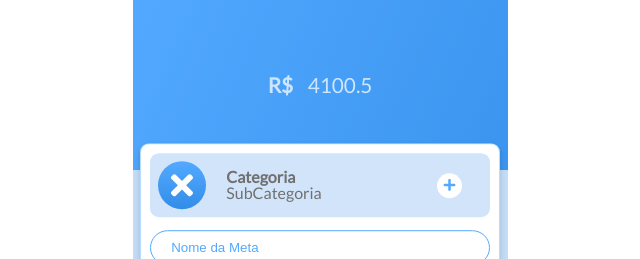
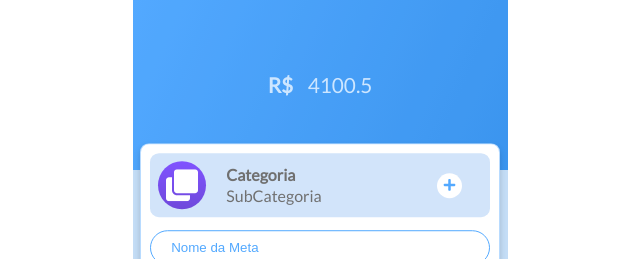
Before and after one commit to marcoshenriquemaia/contas-react, a React (Create React App) app: page / in a window 1280 px wide. Both pictures are taken after a click on the button "Nova Meta". Shown: the top 259 px of the page, without its empty margins (320-960 px from the left). Built offline with nearby package versions, Linux system fonts and the light colour scheme.

Commit message:
feature: adicionando categorias corretas

```diff
--- a/src/components/category-selector/index.js
+++ b/src/components/category-selector/index.js
@@ -3,44 +3,115 @@ import { Container, WapperSelector } from "./style.js";
 import SelectableItem from "../selectable-item/index.js";
 import ButtonSelector from "../shared/button-selector/index.js";
 
-const categoryItem = {
-  title: "Categoria",
-  name: 'Praia',
-};
-
-
-const categorys = [categoryItem, categoryItem, categoryItem];
+const categorys = [
+  {
+    title: "Supermercado",
+    name: "Higiene",
+    icon: 'supermarket'
+  },
+  {
+    title: "Lazer",
+    name: "Cinema",
+    icon: 'recreation'
+  },
+  {
+    title: "Transporte",
+    name: "Uber",
+    icon: 'transport'
+  },
+  {
+    title: "Educação",
+    name: "Material Escola",
+    icon: 'education'
+  },
+  {
+    title: "Jogos",
+    name: "x-box",
+    icon: 'games'
+  },
+  {
+    title: "Alimentação",
+    name: "Fast-food",
+    icon: 'food'
+  },
+];
 
 const CategorySelector = props => {
-  const {setCategory, setSubCategory, setWalletSelected, setCategorySelected, type, setArrayWallet, arrayWallet} = props;
+  const {
+    setCategory,
+    setSubCategory,
+    setWalletSelected,
+    setCategorySelected,
+    type,
+    setArrayWallet,
+    arrayWallet,
+    goalsCategorys
+  } = props;
   const [selecting, setSelecting] = useState(false);
   const [selected, setSelected] = useState(undefined);
 
   const selectables = {
     wallet: arrayWallet,
-    category: categorys
-  }
+    category: categorys,
+    goal: goalsCategorys
+  };
 
   const handleSelect = item => {
-    type == 'wallet' && setWalletSelected({title: item.title, name: item.name, icon: item.icon});
-    type == 'category' && setCategorySelected({title: item.title, name: item.name, icon: item.icon});
+    type == "wallet" &&
+      setWalletSelected({
+        title: item.title,
+        name: item.name,
+        icon: item.icon
+      });
+    type == "category" &&
+      setCategorySelected({
+        title: item.title,
+        name: item.name,
+        icon: item.icon
+      });
     setSelecting(false);
     setSelected(item);
   };
 
-  const handleOnClick = () =>{
+  const handleOnClick = () => {
     setSelecting(!selecting);
     !!setCategory && setCategory(selected.category);
     !!setSubCategory && setSubCategory(selected.subCategory[0]);
-  }
+  };
 
   return (
     <WapperSelector>
       <Container selecting={selecting}>
         <SelectableItem
-          icon={selected ? selected.icon : (type === 'wallet' ? 'wallet' : 'cateogory')}
-          title={selected ? selected.title : (type === 'wallet' ? 'Carteira' : 'Categoria')}
-          subTitle={selected ? selected.name : (type === 'wallet' ? 'Nome' : 'SubCategoria')}
+          icon={
+            selected
+              ? selected.icon
+              : type === "wallet"
+              ? "wallet"
+              : "category"
+          }
+          title={
+            selected
+              ? selected.title
+              : type === "wallet"
+              ? "Carteira"
+              : "Categoria"
+          }
+          subTitle={
+            selected
+              ? selected.name
+              : type === "wallet"
+              ? "Nome"
+              : "SubCategoria"
+          }
+
+          color={
+            selected
+              ? selected.color
+              : type === "wallet"
+              ? "blue"
+              : "purple"
+          }
           onClick={handleOnClick}
         >
           <ButtonSelector />
@@ -52,6 +123,7 @@ const CategorySelector = props => {
               icon={item.icon}
               title={item.title}
               subTitle={item.name}
+              color={item.color}
               onClick={() => handleSelect(item)}
             ></SelectableItem>
           ))}
--- a/src/components/modal-expanse/index.js
+++ b/src/components/modal-expanse/index.js
@@ -42,13 +42,13 @@ const ModalExpanse = ({headerType, setHeaderType, dialerValue}) => {
     setExpansesInformation([...expansesInformation, {
       value: dialerValue,
       wallet: {
-        category: walletSelected.category,
-        subCategory: walletSelected.subCategory,
+        category: walletSelected.title,
+        subCategory: walletSelected.name,
         icon: walletSelected.icon,
       },
       category: {
-        category: categorySelected.category,
-        subCategory: categorySelected.subCategory,
+        category: categorySelected.title,
+        subCategory: categorySelected.name,
         icon: categorySelected.icon,
       },
       dateExpanse,
--- a/src/components/modal-goal/index.js
+++ b/src/components/modal-goal/index.js
@@ -4,7 +4,7 @@ import CategorySelector from '../category-selector'
 import Dialer from '../dialer'
 import { Button } from "../goals-list/style";
 
-const ModalGoal = ({setShowGoals, setArrayGols, oldValue}) =>{
+const ModalGoal = ({setShowGoals, setArrayGols, oldValue, goalsCategorys, type}) =>{
   const [dialerValue, setDialerValue] = useState('');
   const [nameGoal, setNameGoal] = useState('');
   const [dateValue, setDateValue] = useState('');
@@ -42,7 +42,7 @@ const ModalGoal = ({setShowGoals, setArrayGols, oldValue}) =>{
   return(
     <Container onClick={() => setShowGoals(false)}>
       <BoxModal onClick={e => {e.stopPropagation()}}>
-        <CategorySelector setCategory={setCategory} setSubCategory={setSubCategory}/>
+        <CategorySelector setCategory={setCategory} setSubCategory={setSubCategory} goalsCategorys={goalsCategorys} type={type}/>
         <NameField placeholder='Nome da Meta' onChange={handleOnChangeNameField} />
         <FinishGoalWrapper>
           <TitleFinishGoal>Final da meta</TitleFinishGoal>
--- a/src/components/selectable-item/index.js
+++ b/src/components/selectable-item/index.js
@@ -2,10 +2,10 @@ import React, { useEffect } from 'react'
 import { Container, WrapperText, Title, SubTitle } from './style'
 import IconBox from '../icon-box'
 
-const SelectableItem = ({icon, title, subTitle, children, ...rest}) =>{
+const SelectableItem = ({icon, title, subTitle, children, color, ...rest}) =>{
   return(
     <Container {...rest}>
-      <IconBox icon={icon}></IconBox>
+      <IconBox icon={icon} cor={color}></IconBox>
       <WrapperText>
         <Title>{title}</Title>
         <SubTitle>{subTitle}</SubTitle>
--- a/src/components/selectable-item/style.js
+++ b/src/components/selectable-item/style.js
@@ -26,6 +26,7 @@ export const WrapperText = styled.div`
 
 export const Title = styled.h1`
   font-weight: 700;
+  margin-bottom: 5px;
   color: #707070;
 `;
 export const SubTitle = styled.h2`
--- a/src/components/shared/icon-type/index.js
+++ b/src/components/shared/icon-type/index.js
@@ -1,5 +1,5 @@
 import React from "react";
-import { FaHome, FaWallet, FaTimes, FaPlane, FaPlus, FaBackspace } from "react-icons/fa";
+import { FaHome, FaWallet, FaTimes, FaPlane, FaPlus, FaBackspace, FaShoppingCart, FaUmbrellaBeach, FaCar, FaGraduationCap, FaGamepad, FaPizzaSlice, FaClone } from "react-icons/fa";
 import { MdClose } from "react-icons/md";
 
 
@@ -11,6 +11,13 @@ const DictonaryIcon = {
   plus: (rest) => <FaPlus {...rest}/>,
   backspace: (rest) => <FaBackspace {...rest}/>,
   close: (rest) => <MdClose {...rest}/>,
+  supermarket: (rest) => <FaShoppingCart {...rest}/>,
+  recreation: (rest) => <FaUmbrellaBeach {...rest}/>,
+  transport: (rest) => <FaCar {...rest}/>,
+  education: (rest) => <FaGraduationCap {...rest}/>,
+  games: (rest) => <FaGamepad {...rest}/>,
+  food: (rest) => <FaPizzaSlice {...rest}/>,
+  category: (rest) => <FaClone {...rest}/>,
 };
 
 const IconType = ({ icon, ...rest }) =>
--- a/src/pages/home/index.js
+++ b/src/pages/home/index.js
@@ -36,14 +36,15 @@ const Home = () => {
 
   const arrayWallet = [
     wallet,
-    { ...wallet, title: "Nubank", name: "Sabrina", value: 2000, color: "blue",_Id: '2' },
-    { ...wallet, title: "Santander", color: "purple", _Id: '3' }
+    { ...wallet, title: "Nubank", name: "Sabrina", value: 2000, color: "purple",_Id: '2' },
+    { ...wallet, title: "Santander", color: "blue", _Id: '3' }
   ];
 
   const [showGoals, setShowGoals] = useState(false);
   const [walletList, setWalletList] = useState(arrayWallet);
   const [goalsList, setGoal] = useState(arrayGols);
   const [walletValue, setWalletValue] = useState(0);
+  const [goalsCategorys, setGaolsCategorys] = useState([{title: 'Eletrodomestico', name: 'Video-game', icon: 'games'} ])
 
   useEffect(() => {
     const newWalletValue = arrayWallet.reduce((acumulator, item) => {
@@ -67,6 +68,8 @@ const Home = () => {
             setShowGoals={setShowGoals}
             setArrayGols={setGoal}
             oldValue={goalsList}
+            goalsCategorys={goalsCategorys}
+            type='goal'
           ></ModalGoals>
         )}
         <TotalValue totalValueExpanse={walletValue}></TotalValue>
```
